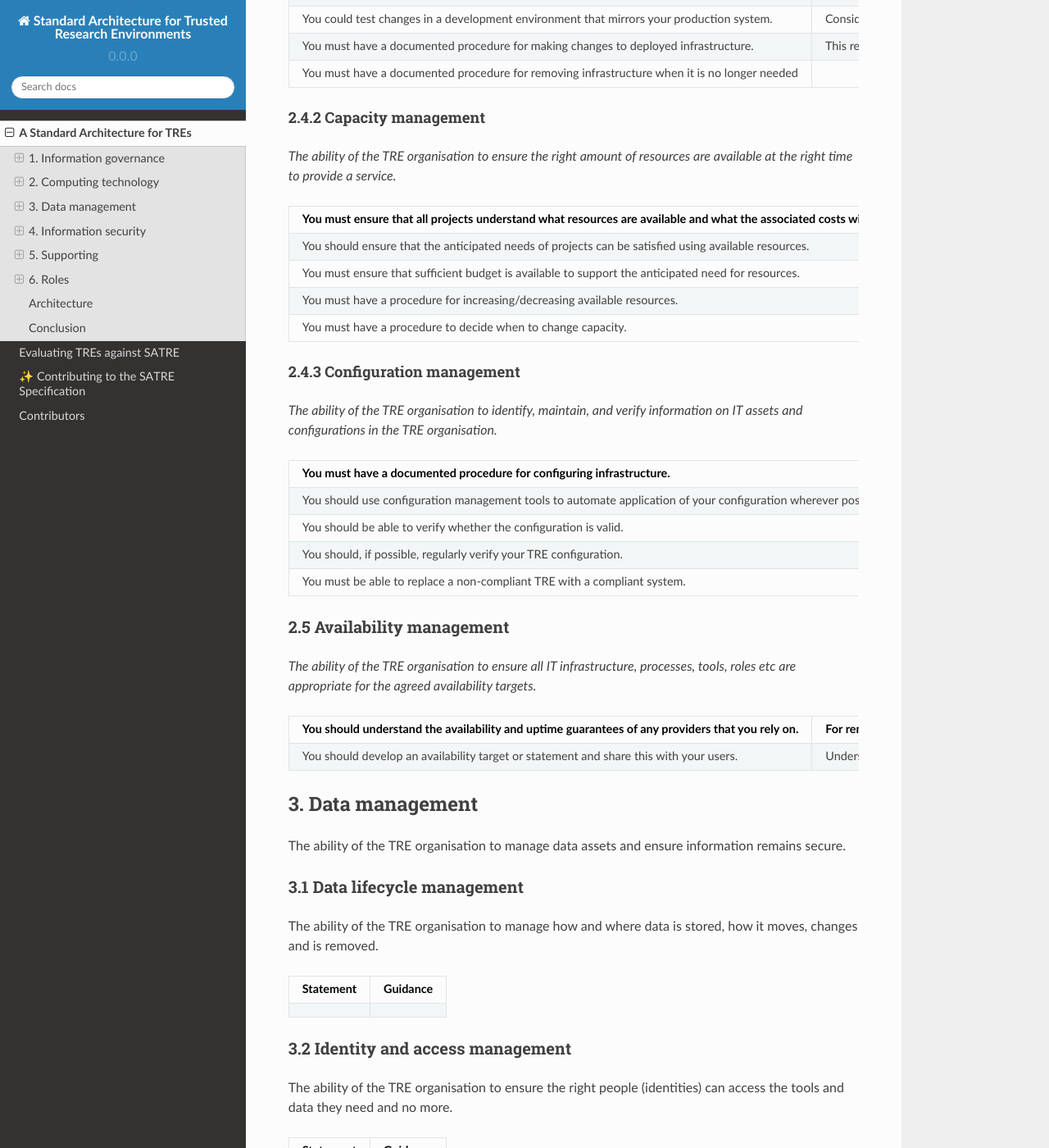
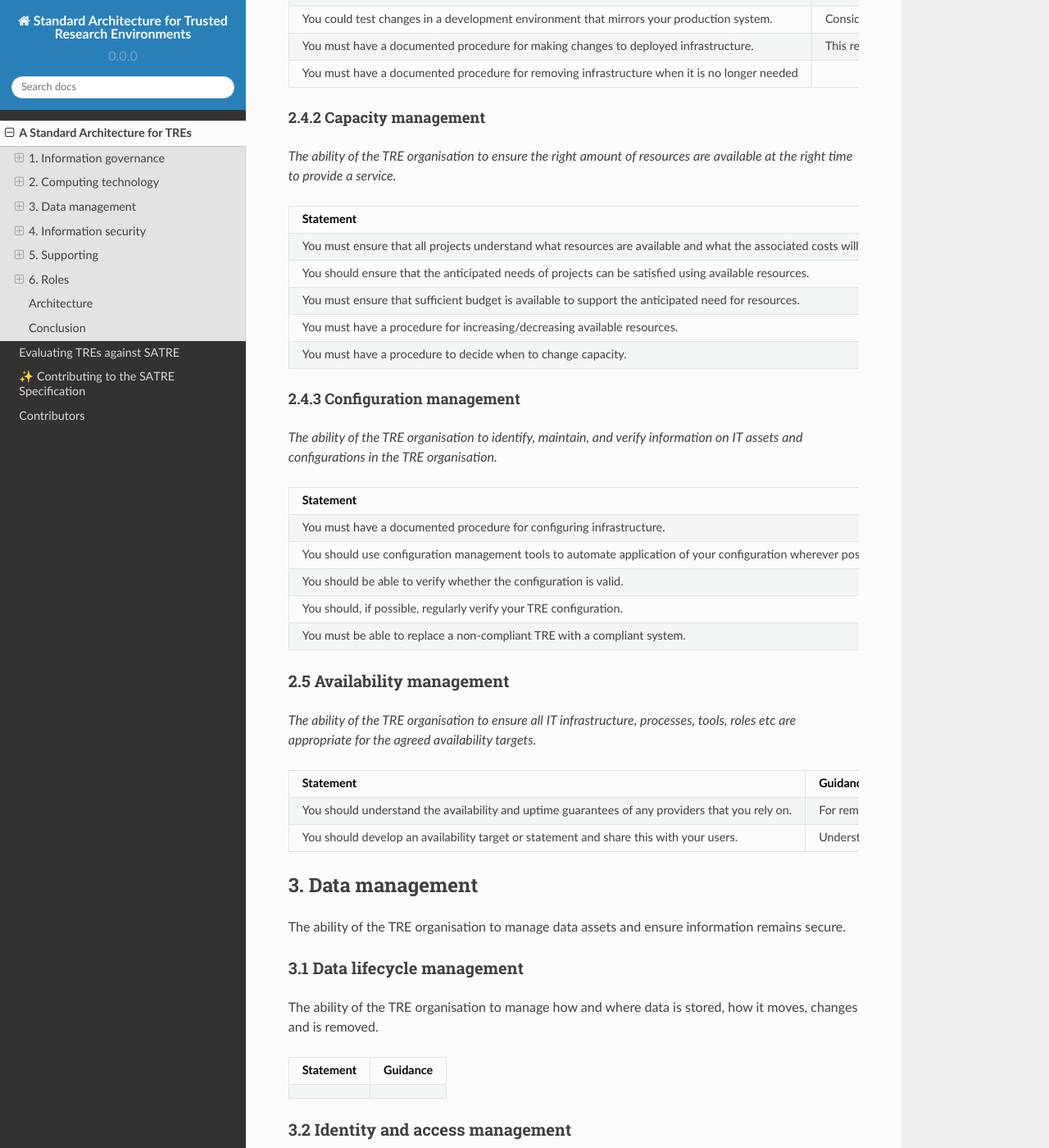
Before and after one commit to sa-tre/satre-specification, a Sphinx documentation site: the page built from docs/source/standard.md, in a window 1280 px wide and 1400 px high, scrolled down 5329 px. Shown: the whole window at 82% size. Built offline with Sphinx 7.4.7 and the Read the Docs theme 2.0.0, drawn with Linux system fonts in a browser that asks for light colours.

Commit message:
:bug: Add missing table headers

````diff
--- a/docs/source/standard.md
+++ b/docs/source/standard.md
@@ -240,6 +240,9 @@ _The ability of the TRE organisation to ensure the right amount of resources are
 ```{list-table}
 :header-rows: 1
 :name: tab-capacity-management
+* - Statement
+  - Guidance
+  - Mandatory status
 * - You must ensure that all projects understand what resources are available and what the associated costs will be before the project starts.
   - For on-premises systems this might be related to the available hardware, for cloud-based systems there might be limits on how many instances of a particular resource (_e.g._ GPUs) can be used. Projects should use this information to understand whether the available resources will be sufficient for their requirements.
   - Mandatory
@@ -265,6 +268,9 @@ _The ability of the TRE organisation to identify, maintain, and verify informati
 ```{list-table}
 :header-rows: 1
 :name: tab-configuration-management
+* - Statement
+  - Guidance
+  - Mandatory status
 * - You must have a documented procedure for configuring infrastructure.
   - This might, for instance, be a handbook that is followed or a set of automated scripts.
   - Mandatory
@@ -289,6 +295,9 @@ _The ability of the TRE organisation to ensure all IT infrastructure, processes,
 ```{list-table}
 :header-rows: 1
 :name: tab-availability-management
+* - Statement
+  - Guidance
+  - Mandatory status
 * - You should understand the availability and uptime guarantees of any providers that you rely on.
   - For remote TREs this might include your cloud provider(s) and/or data centre operators.
     For on-premises TREs, it might be worth considering your ISP and electricity provider.
````
